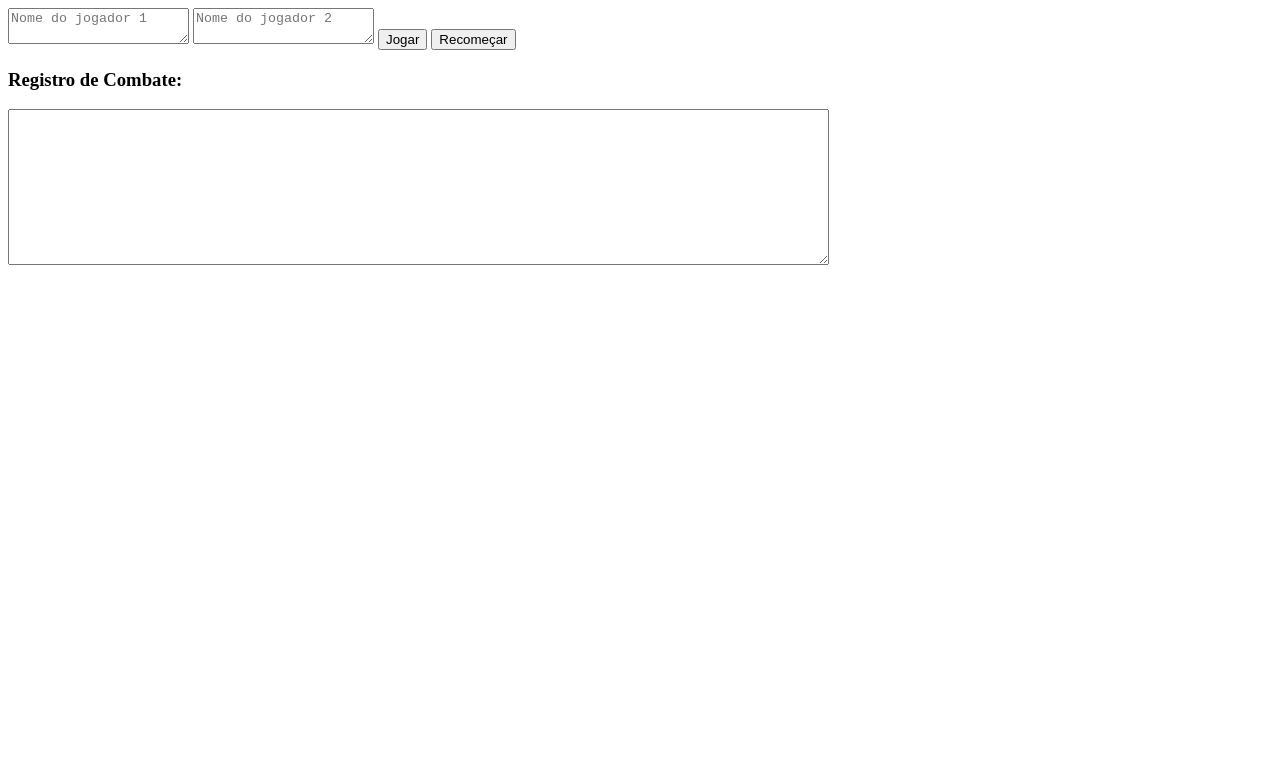
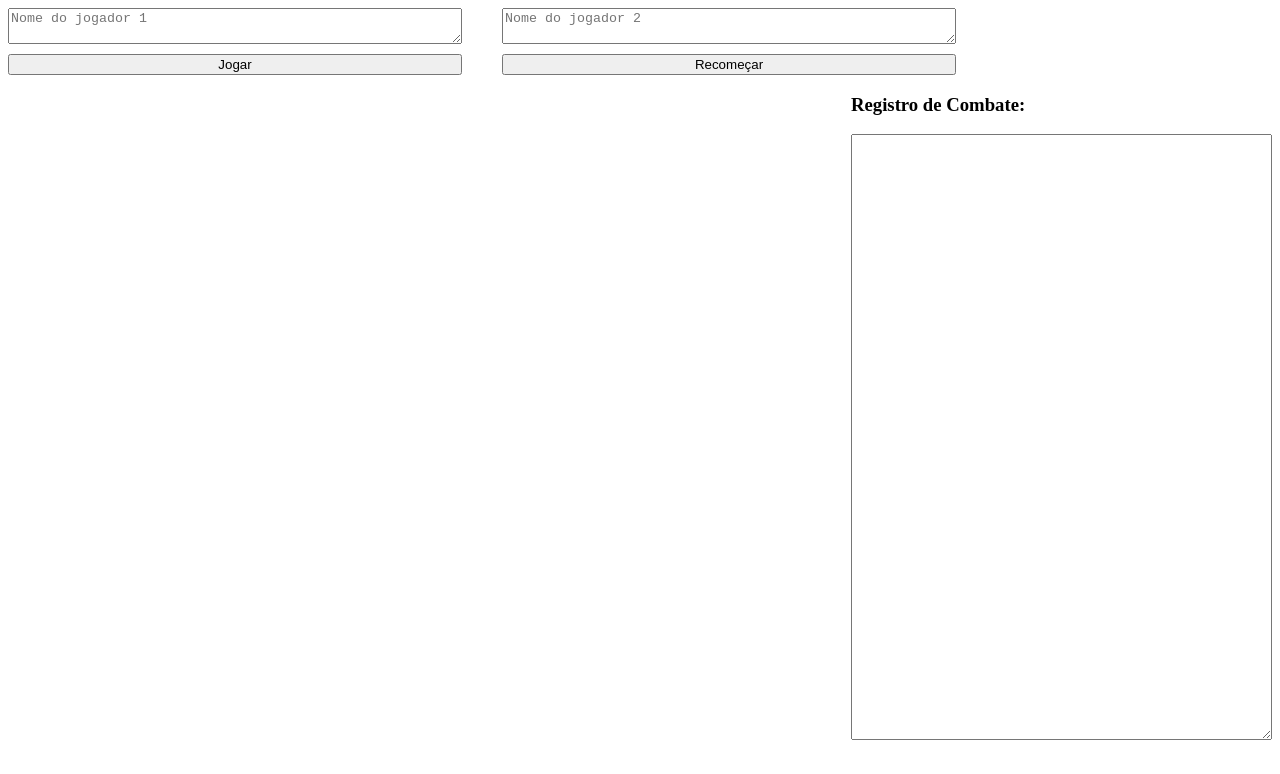
Before and after one commit to fabiovpcaumo/tic-tac-toe, a plain HTML site: page index.html in a window 1280 px wide. Drawn offline with nearby package versions, Linux system fonts and the light colour scheme.

Commit message:
alteracoes em estilo

```diff
--- a/game.js
+++ b/game.js
@@ -191,7 +191,7 @@ function registrarJogada(player, casa, turno){
 
 function registrarFinal(player){        //Registra o evento no log
     if(game.vencedor != ""){
-        document.getElementById("log-text").value += "O jogador " + player + " saiu vitorioso!\nAo vencedor, as batatas.";
+        document.getElementById("log-text").value += "O jogador " + player + " saiu vitorioso!\n";
     }else{
         document.getElementById("log-text").value += "O jogo empatou!\n";
     }
--- a/index.html
+++ b/index.html
@@ -9,16 +9,17 @@
 
 </head>
 
-
 <body>
-    <div id="playerForm" class = "form">
-        <textarea id="username1" class="username-input" placeholder="Nome do jogador 1"></textarea>
-        <textarea id="username2" class="username-input" placeholder="Nome do jogador 2"></textarea>
-        <button onClick=start()> Jogar </button>
-        <button onClick=restart()> Recomeçar </button>
+  <div class="row">
+    <div class = "left-col">
+      <div id="playerForm" class = "form grid-container">
+          <textarea id="username1" class="username-input grid-input" placeholder="Nome do jogador 1"></textarea>
+          <textarea id="username2" class="username-input grid-input" placeholder="Nome do jogador 2"></textarea>
+          <button onClick=start() class="grid-button"> Jogar </button>
+          <button onClick=restart() class="grid-button"> Recomeçar </button>
       </div>
 
-    <div id="gameBoard" hidden>
+      <div id="gameBoard" hidden class="column">
           <h1>Jogo da Velha</h1>
           <table id = "gameFrame" class = "frame">
             <tr>
@@ -38,13 +39,15 @@
             </tr>
           </table>
       </div>
+  </div>
 
-    <div id="gameLog" >
+    <div id="gameLog" class="right-col">
         <h3>Registro de Combate: </h3>
         <div id="log">
-            <textarea id="log-text" readonly rows="10" cols = "100">
+            <textarea id="log-text" readonly rows="40" cols = "50">
 
             </textarea>
+        </div>
     </div>
   </div>
 </body>
--- a/style.css
+++ b/style.css
@@ -20,4 +20,22 @@ h1 {
     background-color: #f49e42;
   }
 
+  .grid-container{
+    display: grid;
+    grid-column-gap: 40px;
+    grid-row-gap: 10px;
+  }
+
+  .grid-button{
+    grid-row: 2;
+  }
+
+  .left-col{
+    float: left;
+    width: 75%;
+  }
+
+  .right-col{
+    float: right;
+  }
 /* https://codepen.io/xunnn/pen/yEmMbm */
```
Lines whose indentation alone changed are shown as unchanged.
